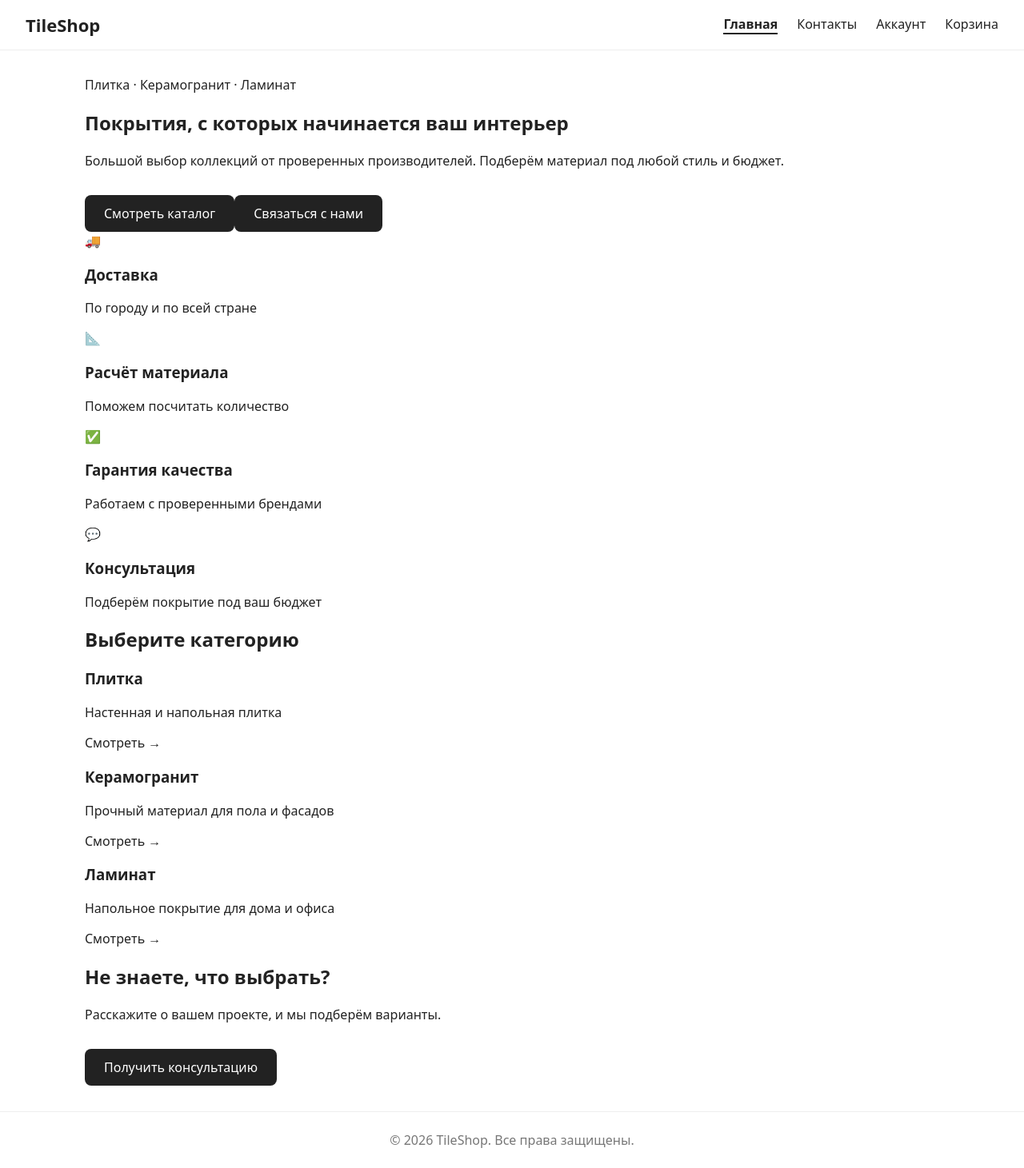
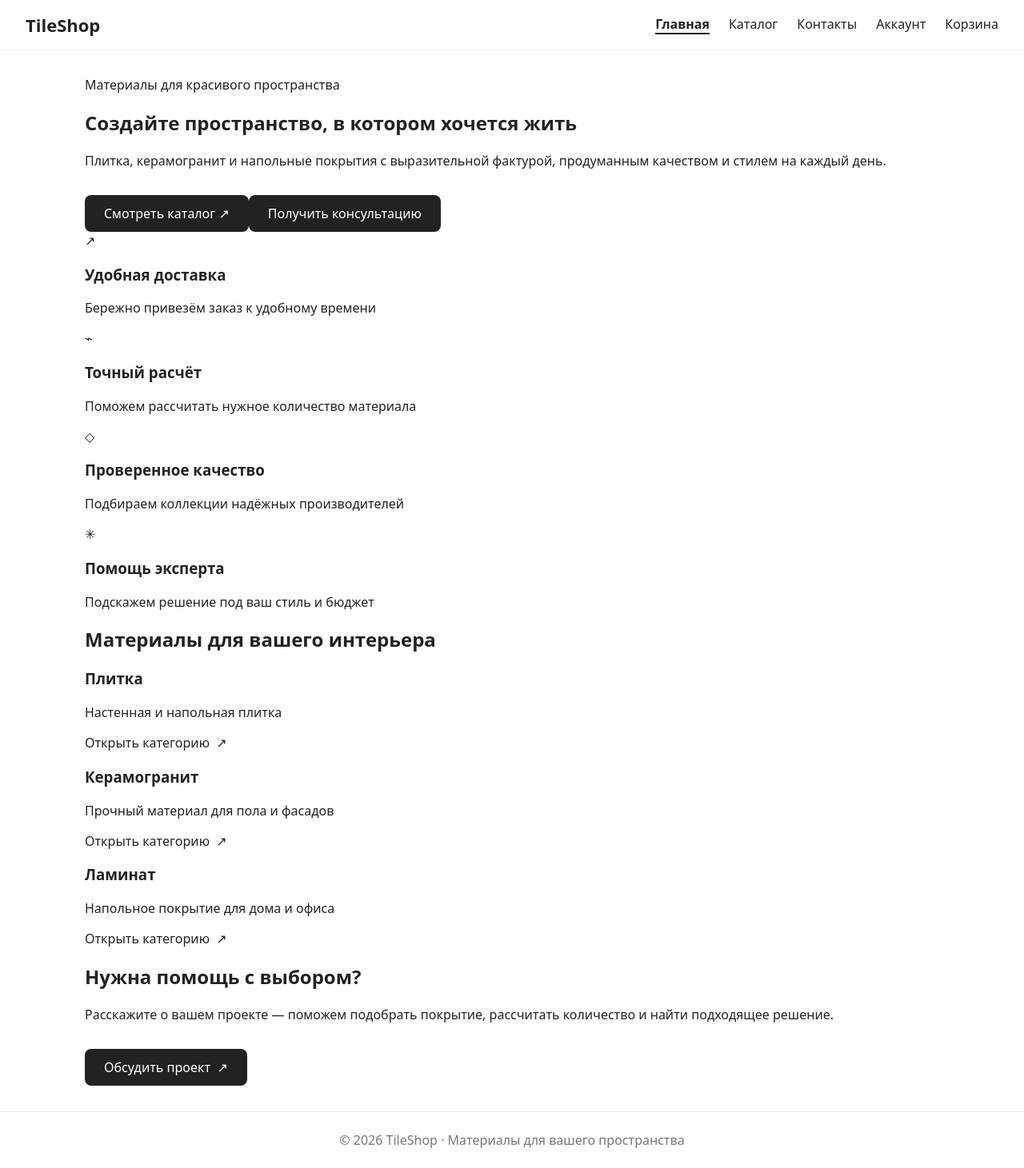
Before and after one commit to hasst1k/piramida, a React (Vite) app: page / in a window 1280 px wide. Shown: the whole page at 80% size. Built offline with nearby package versions, Linux system fonts and the light colour scheme; no server answers.

Commit message:
gpt power

```diff
--- a/src/components/Footer.jsx
+++ b/src/components/Footer.jsx
@@ -1,7 +1,7 @@
 export default function Footer() {
   return (
     <footer className="footer">
-      © {new Date().getFullYear()} TileShop. Все права защищены.
+      © {new Date().getFullYear()} TileShop <span aria-hidden="true">·</span> Материалы для вашего пространства
     </footer>
   );
 }
--- a/src/components/Header.jsx
+++ b/src/components/Header.jsx
@@ -3,9 +3,10 @@ import { NavLink } from "react-router-dom";
 export default function Header() {
   return (
     <header className="header">
-      <NavLink to="/" className="logo">TileShop</NavLink>
-      <nav>
-        <NavLink to="/">Главная</NavLink>
+      <NavLink to="/" className="logo" aria-label="TileShop — главная">TileShop</NavLink>
+      <nav aria-label="Основная навигация">
+        <NavLink to="/" end>Главная</NavLink>
+        <NavLink to="/catalog/tile">Каталог</NavLink>
         <NavLink to="/contacts">Контакты</NavLink>
         <NavLink to="/account">Аккаунт</NavLink>
         <NavLink to="/cart">Корзина</NavLink>
--- a/src/pages/Home.jsx
+++ b/src/pages/Home.jsx
@@ -2,10 +2,10 @@ import { Link } from "react-router-dom";
 import { categories } from "../config/categories";
 
 const advantages = [
-  { icon: "🚚", title: "Доставка", text: "По городу и по всей стране" },
-  { icon: "📐", title: "Расчёт материала", text: "Поможем посчитать количество" },
-  { icon: "✅", title: "Гарантия качества", text: "Работаем с проверенными брендами" },
-  { icon: "💬", title: "Консультация", text: "Подберём покрытие под ваш бюджет" },
+  { icon: "↗", title: "Удобная доставка", text: "Бережно привезём заказ к удобному времени" },
+  { icon: "⌁", title: "Точный расчёт", text: "Поможем рассчитать нужное количество материала" },
+  { icon: "◇", title: "Проверенное качество", text: "Подбираем коллекции надёжных производителей" },
+  { icon: "✳", title: "Помощь эксперта", text: "Подскажем решение под ваш стиль и бюджет" },
 ];
 
 export default function Home() {
@@ -13,48 +13,45 @@ export default function Home() {
     <>
       <section className="hero-big">
         <div className="hero-content">
-          <span className="hero-tag">Плитка · Керамогранит · Ламинат</span>
-          <h1>Покрытия, с которых начинается ваш интерьер</h1>
-          <p>Большой выбор коллекций от проверенных производителей. Подберём материал под любой стиль и бюджет.</p>
+          <span className="hero-tag">Материалы для красивого пространства</span>
+          <h1>Создайте пространство, в котором хочется жить</h1>
+          <p>Плитка, керамогранит и напольные покрытия с выразительной фактурой, продуманным качеством и стилем на каждый день.</p>
           <div className="hero-buttons">
-            <Link to="/catalog/tile" className="button">Смотреть каталог</Link>
-            <Link to="/contacts" className="button button-light">Связаться с нами</Link>
+            <Link to="/catalog/tile" className="button">Смотреть каталог <span aria-hidden="true">↗</span></Link>
+            <Link to="/contacts" className="button button-light">Получить консультацию</Link>
           </div>
         </div>
       </section>
 
-      <section className="advantages">
+      <section className="advantages" aria-label="Наши преимущества">
         {advantages.map((a) => (
           <div key={a.title} className="advantage">
-            <span className="advantage-icon">{a.icon}</span>
+            <span className="advantage-icon" aria-hidden="true">{a.icon}</span>
             <h3>{a.title}</h3>
             <p>{a.text}</p>
           </div>
         ))}
       </section>
 
-      <h2 className="section-title">Выберите категорию</h2>
-      <section className="cat-grid">
+      <section aria-labelledby="categories-heading">
+        <h2 className="section-title" id="categories-heading">Материалы для вашего интерьера</h2>
+        <div className="cat-grid">
           {categories.map((c) => (
-          <Link
-            key={c.slug}
-            to={`/catalog/${c.slug}`}
-            className="cat-card"
-            style={{ "--img": `url(${c.image})` }}
-          >
+            <Link key={c.slug} to={`/catalog/${c.slug}`} className="cat-card" style={{ "--img": `url(${c.image})` }}>
               <div>
                 <h3>{c.name}</h3>
                 <p>{c.text}</p>
-              <span>Смотреть →</span>
+                <span>Открыть категорию&nbsp; ↗</span>
               </div>
             </Link>
           ))}
+        </div>
       </section>
 
       <section className="cta">
-        <h2>Не знаете, что выбрать?</h2>
-        <p>Расскажите о вашем проекте, и мы подберём варианты.</p>
-        <Link to="/contacts" className="button button-light">Получить консультацию</Link>
+        <h2>Нужна помощь с выбором?</h2>
+        <p>Расскажите о вашем проекте — поможем подобрать покрытие, рассчитать количество и найти подходящее решение.</p>
+        <Link to="/contacts" className="button button-light">Обсудить проект&nbsp; ↗</Link>
       </section>
     </>
   );
```
Lines whose indentation alone changed are shown as unchanged.
